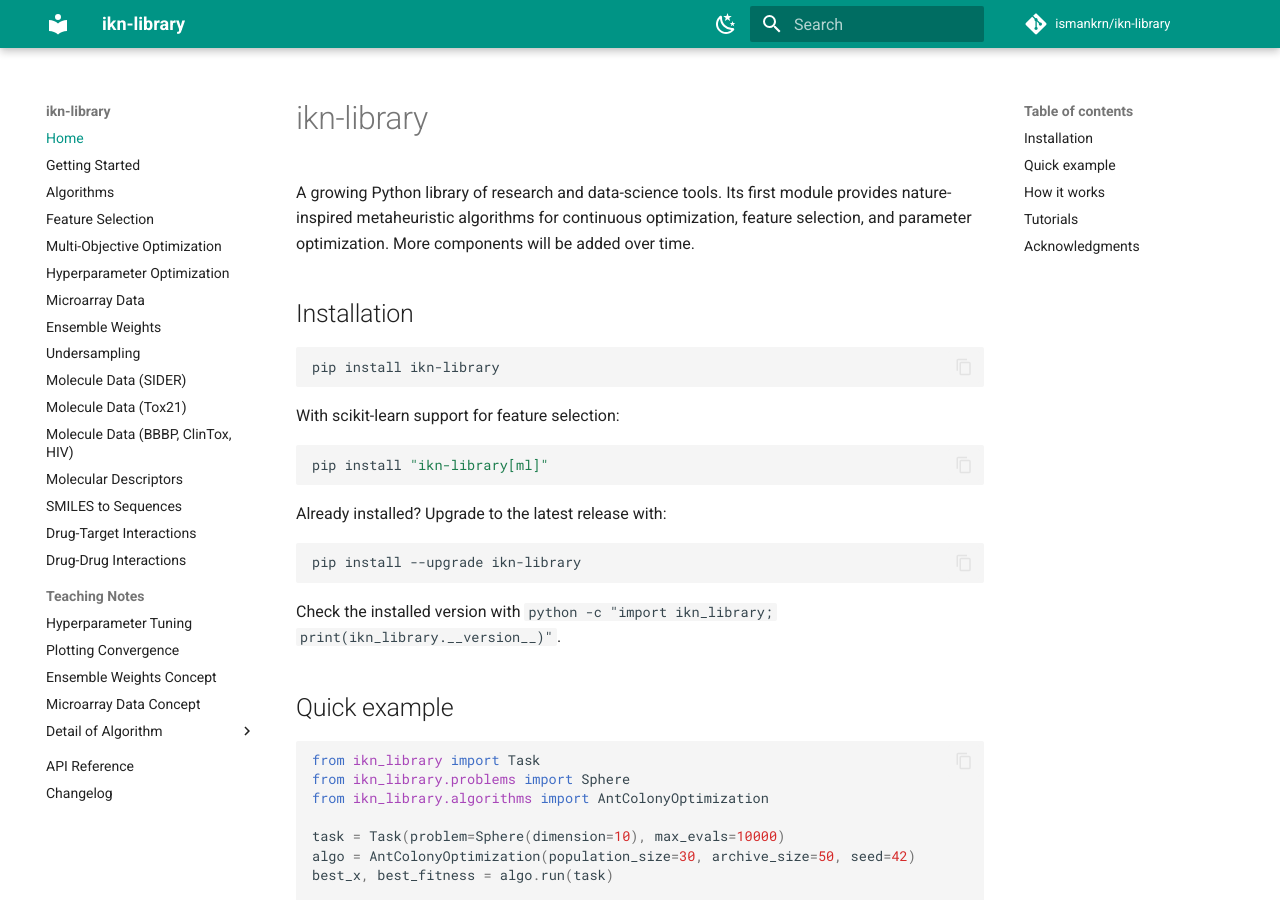
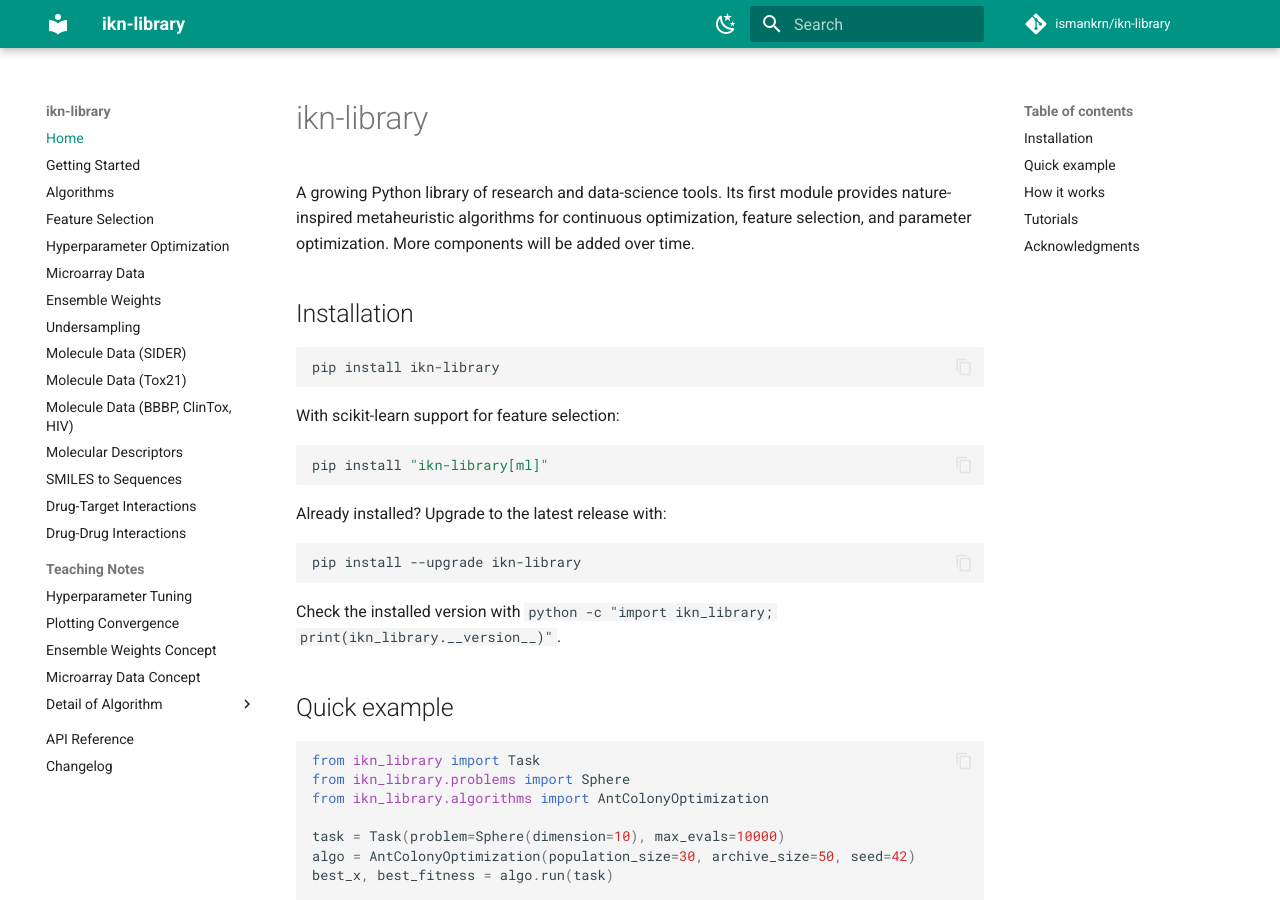
Before and after one commit to ismankrn/ikn-library, an MkDocs documentation site: the page built from docs/index.md, in a window 1280 px wide and 900 px high. Built offline with MkDocs 1.6.1 and Material for MkDocs 9.7.7, drawn with Linux system fonts in a browser that asks for light colours; comment, search, counter and statistics services are not loaded.

Commit message:
Remove Multi-Objective Optimization from the docs nav
The page itself is kept: NSGA2, MultiObjectiveProblem and
pareto_sort_indices still ship, the API Reference still documents them,
and ALGORITHMS.md links to the page by absolute URL, so the URL has to
keep resolving. It is simply no longer a top-level menu entry.

Co-Authored-By: Claude Opus 5 <noreply@anthropic.com>

```diff
--- a/mkdocs.yml
+++ b/mkdocs.yml
@@ -51,7 +51,6 @@ nav:
   - Getting Started: getting-started.md
   - Algorithms: algorithms.md
   - Feature Selection: feature-selection.md
-  - Multi-Objective Optimization: multiobjective.md
   - Hyperparameter Optimization: parameter-optimization.md
   - Microarray Data: microarray.md
   - Ensemble Weights: ensemble.md
```
